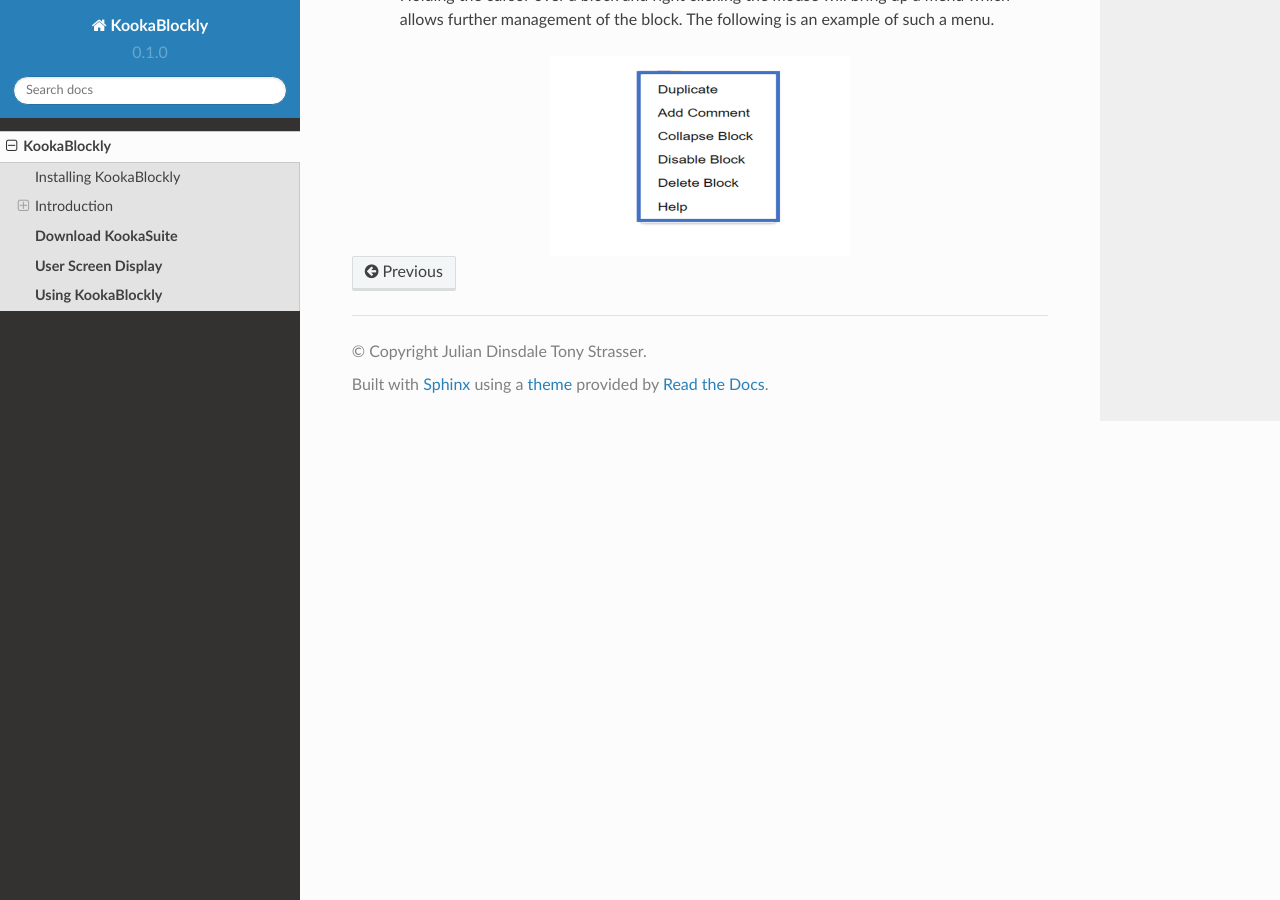
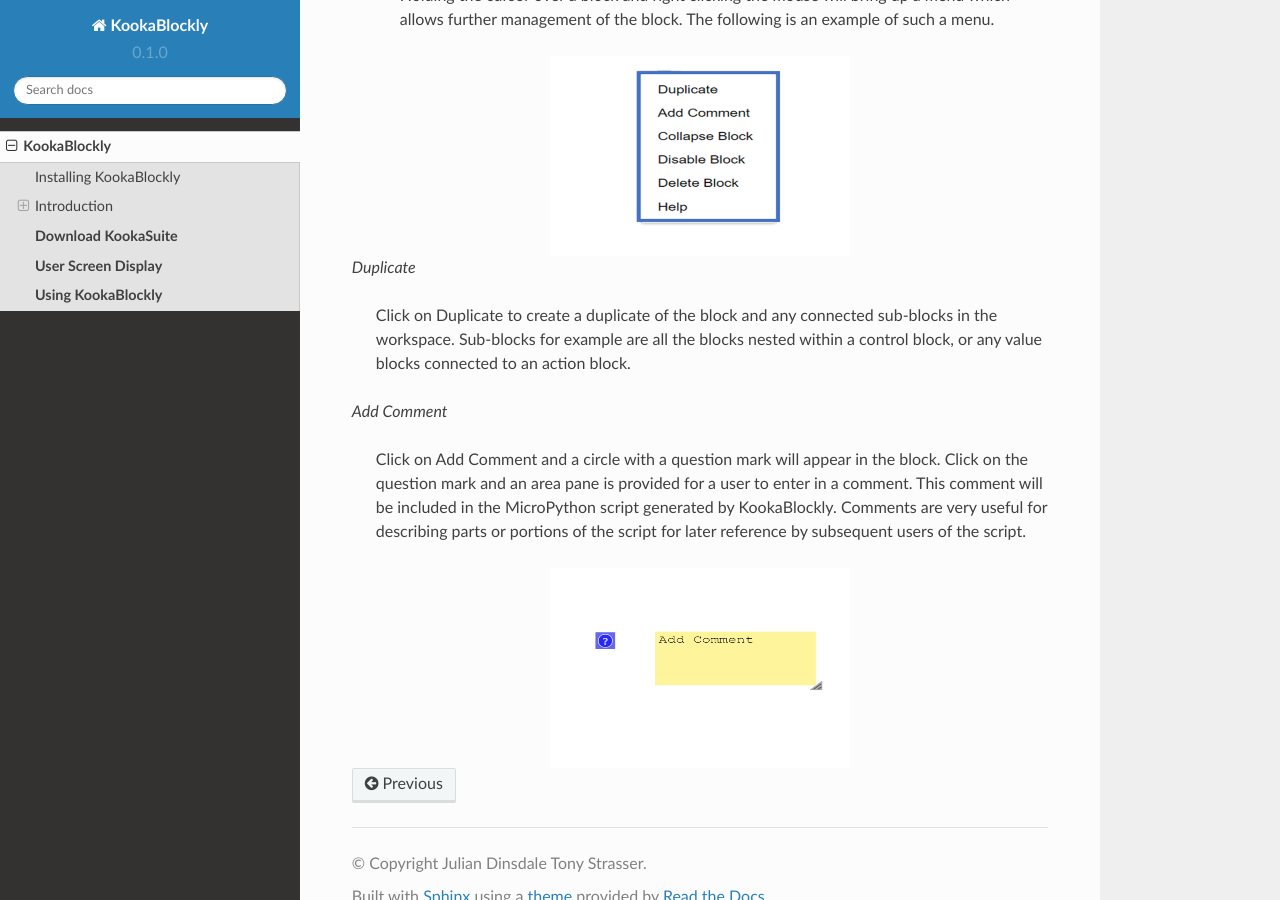
Before and after one commit to JulianDinsdale/KookaBlockly, a Sphinx documentation site: the page built from docs/source/KookaBlockly_Overview.rst, in a window 1280 px wide and 900 px high, scrolled down 11147 px. Built offline with Sphinx 7.4.7 and the Read the Docs theme 2.0.0, drawn with Linux system fonts in a browser that asks for light colours.

Commit message:
add Comment blocks

```diff
--- a/docs/source/KookaBlockly_Overview.rst
+++ b/docs/source/KookaBlockly_Overview.rst
@@ -435,3 +435,22 @@
     :height: 200
     :align: center
     :alt: Management Block
+
+*Duplicate*
+
+        Click on Duplicate to create a duplicate of the block and any connected sub-blocks in the workspace.  Sub-blocks
+        for example are all the blocks nested within a control block, or any value blocks connected to an action block.
+
+*Add Comment*
+
+        Click on Add Comment and a circle with a question mark will appear in the block.
+        Click on the question mark and an area pane is provided for a user to enter in a comment.
+        This comment will be included in the MicroPython script generated by KookaBlockly.
+        Comments are very useful for describing parts or portions of the script for later reference by subsequent users
+        of the script.
+
+.. image:: images/Add_Comment.png
+    :width: 300
+    :height: 200
+    :align: center
+    :alt: Add Comment Block
```
Also changed, not shown: docs/source/images/Add_Comment.png (added).
